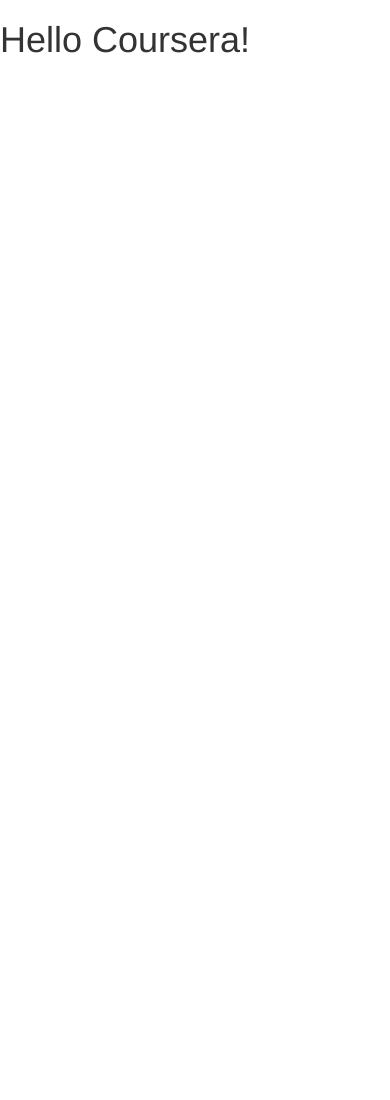
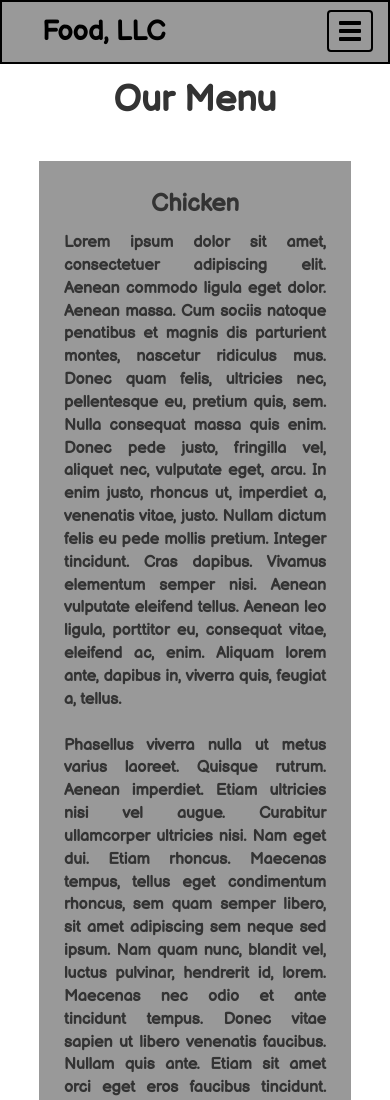
Before and after one commit to Ghassanaz/Coursera-Assignment, a plain HTML site: page module3-solution/index.html in a window 390 px wide. Shown: the top 1100 px of the page. Before the commit the page ends 844 px from the top, so only its background shows below. Drawn offline with Linux system fonts and the light colour scheme.

Commit message:
initial commit

```diff
--- a/module3-solution/css/styles.css
+++ b/module3-solution/css/styles.css
@@ -0,0 +1,91 @@
+body{
+    font-size: 16px;
+    font-family: 'Balsamiq Sans', cursive;
+}
+.navbar-header button.navbar-toggle, .navbar-header .icon-bar{
+  border: 2px solid #000 !important;
+}
+#header-nav{
+  background-color:#999999;
+  border:2px solid #000;
+  border-radius: 0;
+}
+.navbar-brand{
+  margin-top: 10px;
+  padding-top:10px;
+}
+.navbar-nav{
+  margin:0 -15px !important;
+}
+.navbar-brand h1{
+  color: #000;
+  font-size: 1.5em;
+  font-weight: bold;
+  margin-top: 0;
+  margin-bottom: 0;
+  line-height: .75;
+  margin-left: 15px;
+}
+.navbar-brand a:hover, .navbar-brand a:focus{
+  text-decoration: none;
+}
+#nav-list{
+  border:1px solid;
+}
+#nav-list:nth-child(3){
+  border-bottom:0;
+}
+#nav-list li{
+  background:#fff;
+  border-bottom:2px solid;
+}
+#nav-list li:nth-child(3){
+  border-bottom:0;
+}
+#nav-list li a{
+  color:#000;
+  font-weight: 600;
+  line-height: 8px
+}
+.menu{
+  margin:15px;
+}
+.main-title{
+  font-weight: bold;
+  margin-top: -3px;
+}
+.menu-content{
+  margin-top:40px;
+}
+.menu-title{
+  font-weight: bold;
+}
+.menu-item{
+  margin-bottom: 20px;
+  background:#999999;
+  padding: 10px;
+}
+.menu-item h4 {
+  font-weight: bold;
+}
+.menu-item p{
+  font-weight:600;
+  font-size: .9em;
+  padding: 5px 10px;
+}
+@media (max-width:767px){
+  .navbar-brand:focus, .navbar-brand{
+    margin-left:10px;
+  }
+  .menu{
+    width: 80%;
+    margin-right:auto;
+    margin-left:auto;
+    margin-bottom: 15px;
+  }
+  .menu-item p{
+    font-weight: 600;
+    font-size: 1em;
+    padding:5px 15px;
+  }
+}
--- a/module3-solution/index.html
+++ b/module3-solution/index.html
@@ -4,22 +4,50 @@
     <meta charset="utf-8">
     <meta http-equiv="X-UA-Compatible" content="IE=edge">
     <meta name="viewport" content="width=device-width, initial-scale=1">
-
-    <!-- HTML5 shim and Respond.js for IE8 support of HTML5 elements and media queries -->
-    <!-- WARNING: Respond.js doesn't work if you view the page via file:// -->
-    <!--[if lt IE 9]>
-      <script src="https://oss.maxcdn.com/html5shiv/3.7.2/html5shiv.min.js"></script>
-      <script src="https://oss.maxcdn.com/respond/1.4.2/respond.min.js"></script>
-    <![endif]-->
-
-    <title>Bootstrap Starter Page</title>
+    <title>Assignment Solution for Module 3</title>
+    <link rel="preconnect" href="https://fonts.gstatic.com">
+    <link href="https://fonts.googleapis.com/css2?family=Balsamiq+Sans&display=swap" rel="stylesheet">
     <link rel="stylesheet" href="css/bootstrap.min.css">
     <link rel="stylesheet" href="css/styles.css">
   </head>
   <body>
-
-  <h1>Hello Coursera!</h1>
-
+    <header>
+      <nav id="header-nav" class="navbar navbar-default">
+        <div class="container-fluid">
+          <div class="navbar-header">
+            <button type="button" class="navbar-toggle collapsed" data-toggle="collapse" data-target="#menu-collapsable-nav" aria-expanded="false">
+              <span class="sr-only">Toggle navigation</span>
+              <span class="icon-bar"></span>
+              <span class="icon-bar"></span>
+              <span class="icon-bar"></span>
+            </button>
+            <a href="#" class="text-left navbar-brand"><h1>Food, LLC</h1></a>
+          </div>
+          <div id="menu-collapsable-nav" class="collapse navbar-collapse">
+            <ul id="nav-list" class="nav navbar-nav navbar-right visible-xs text-center">
+              <li><a href="#">Chicken</a></li>
+              <li><a href="#">Beef</a></li>
+              <li><a href="#">Sushi</a></li>
+            </ul>
+          </div>
+        </div>
+      </nav>
+    </header>
+    <section class="container-fluid menu">
+      <div class="row">
+        <h1 class="text-center main-title">Our Menu</h1>
+        <div class="menu-content">
+          <div class="col-md-12 col-sm-12 col-xs-12 menu-item">
+            <h3 class="menu-title text-center">Chicken</h3>
+            <p class="text-justify">
+              Lorem ipsum dolor sit amet, consectetuer adipiscing elit. Aenean commodo ligula eget dolor. Aenean massa. Cum sociis natoque penatibus et magnis dis parturient montes, nascetur ridiculus mus. Donec quam felis, ultricies nec, pellentesque eu, pretium quis, sem. Nulla consequat massa quis enim. Donec pede justo, fringilla vel, aliquet nec, vulputate eget, arcu. In enim justo, rhoncus ut, imperdiet a, venenatis vitae, justo. Nullam dictum felis eu pede mollis pretium. Integer tincidunt. Cras dapibus. Vivamus elementum semper nisi. Aenean vulputate eleifend tellus. Aenean leo ligula, porttitor eu, consequat vitae, eleifend ac, enim. Aliquam lorem ante, dapibus in, viverra quis, feugiat a, tellus.<br><br>
+              Phasellus viverra nulla ut metus varius laoreet. Quisque rutrum. Aenean imperdiet. Etiam ultricies nisi vel augue. Curabitur ullamcorper ultricies nisi. Nam eget dui. Etiam rhoncus. Maecenas tempus, tellus eget condimentum rhoncus, sem quam semper libero, sit amet adipiscing sem neque sed ipsum. Nam quam nunc, blandit vel, luctus pulvinar, hendrerit id, lorem. Maecenas nec odio et ante tincidunt tempus. Donec vitae sapien ut libero venenatis faucibus. Nullam quis ante. Etiam sit amet orci eget eros faucibus tincidunt. Duis leo. Sed fringilla mauris sit amet nibh. Donec sodales sagittis magna. Sed consequat, leo eget bibendum sodales, augue velit cursus nunc, quis gravida magna mi a libero. Fusce vulputate eleifend sapien.<br><br>
+              Vestibulum purus quam, scelerisque ut, mollis sed, nonummy id, metus. Nullam accumsan lorem in dui. Cras ultricies mi eu turpis hendrerit fringilla. Vestibulum ante ipsum primis in faucibus orci luctus et ultrices posuere cubilia Curae; In ac dui quis mi consectetuer lacinia. Nam pretium turpis et arcu. Duis arcu tortor, suscipit eget, imperdiet nec, imperdiet iaculis, ipsum. Sed aliquam ultrices mauris. Integer ante arcu, accumsan a, consectetuer eget, posuere ut, mauris. Praesent adipiscing. Phasellus ullamcorper ipsum rutrum nunc. Nunc nonummy metus. Vestibulum volutpat pretium libero. Cras id dui. Aenean ut eros et nisl sagittis vestibulum. Nullam nulla eros, ultricies sit amet, nonummy id, imperdiet feugiat, pede. Sed lectus. Donec mollis hendrerit risus. Phasellus nec sem in justo pellentesque facilisis. Etiam imperdiet imperdiet orci. Nunc nec neque. Phasellus leo dolor, tempus non, auctor et, hendrerit quis, nisi. Curabitur ligula sapien, tincidunt non, euismod vitae, posuere imperdiet, leo. Maecenas malesuada. Praesent congue erat at massa. Sed cursus turpis vitae tortor. Donec posuere vulputate arcu. Phasellus accumsan cursus velit. Vestibulum ante ipsum primis in faucibus orci luctus et ultrices posuere cubilia Curae; Sed aliquam, nisi quis porttitor congue, elit erat euismod orci, ac
+            </p>
+          </div>
+        </div>
+      </div>
+    </section>
     <!-- jQuery (Bootstrap JS plugins depend on it) -->
     <script src="js/jquery-1.11.3.min.js"></script>
     <script src="js/bootstrap.min.js"></script>
```
Also changed, not shown: 1 other file. Lines whose indentation alone changed are shown as unchanged.
